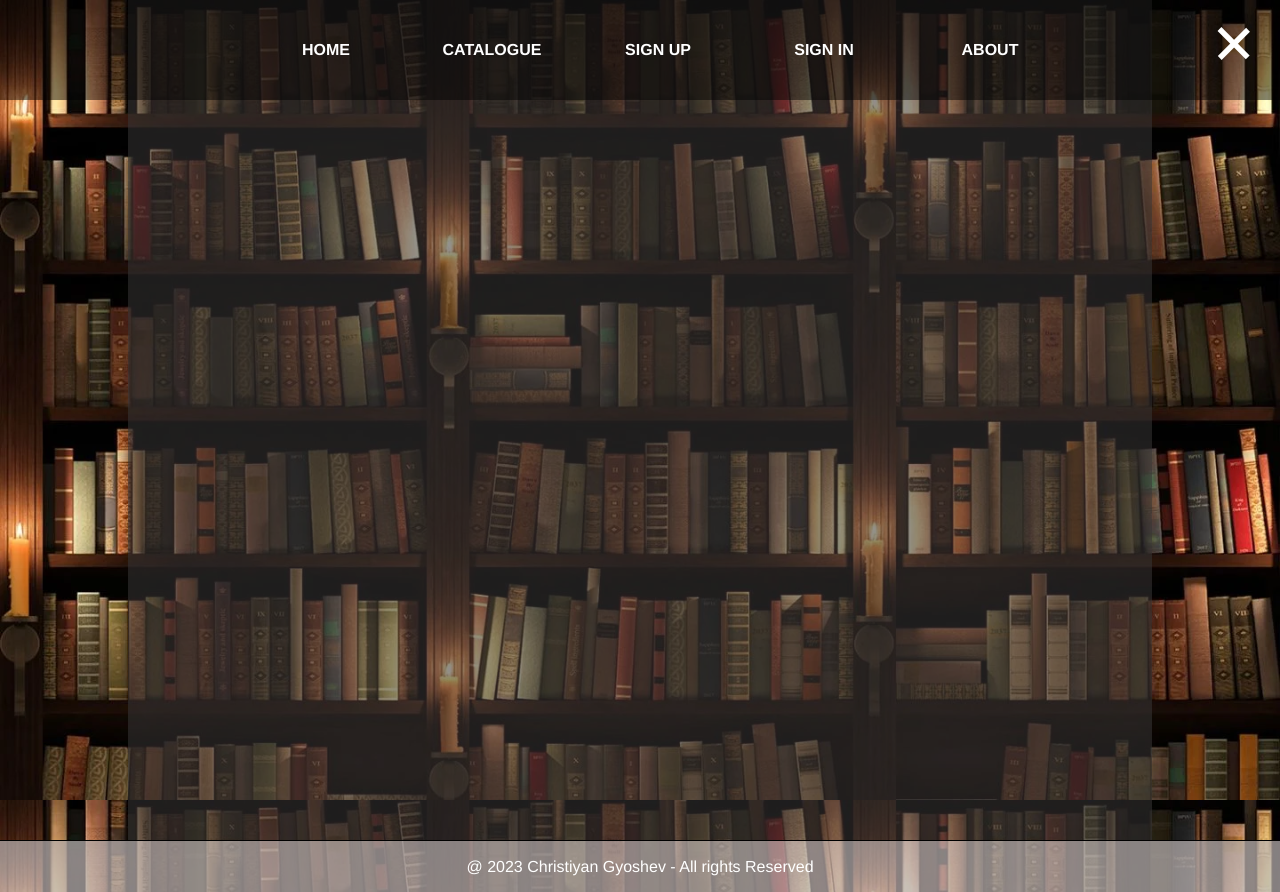
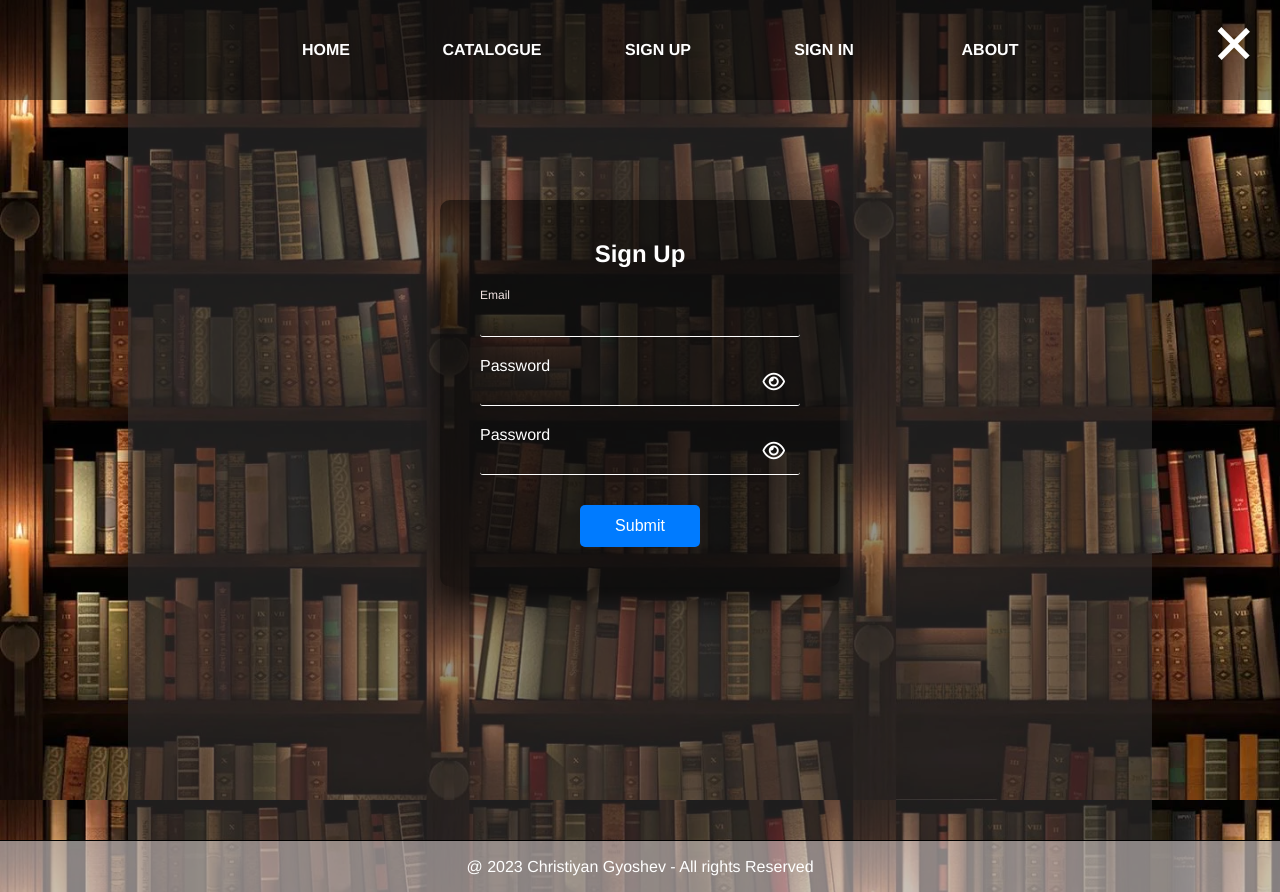
Before and after one commit to ChrGyoshev/SoftUniReactProject, a React (Create React App) app in the folder front-end/: page /sign-up in a window 1280 px wide. Built offline with nearby package versions, Linux system fonts and the light colour scheme.

Commit message:
creating sign in page

```diff
--- a/front-end/src/App.js
+++ b/front-end/src/App.js
@@ -1,6 +1,7 @@
 import NavBar from "./components/Navbar";
 import Main from "./components/Home";
 import About from "./components/About";
+import SignUp from "./components/SignUp";
 import { Route, Routes } from "react-router-dom";
 
 function App() {
@@ -10,6 +11,7 @@ function App() {
       <Routes>
         <Route path="/" element={<Main />} />
         <Route path="/about" element={<About />} />
+        <Route path="/sign-up" element={<SignUp />} />
       </Routes>
     </>
   );
--- /dev/null
+++ b/front-end/src/assets/css/formLogin.css
@@ -0,0 +1,154 @@
+.login-box form input:-webkit-autofill,
+input:-webkit-autofill:hover,
+input:-webkit-autofill:focus,
+input:-webkit-autofill:active{
+    -webkit-text-fill-color: #fdfcfc !important;
+}
+
+
+
+.login-box {
+  width: 400px;
+  padding: 40px;
+  margin: 0 auto;
+  background: rgba(0,0,0,.5);
+  box-sizing: border-box;
+  box-shadow: 0 15px 25px rgba(0,0,0,.6);
+  border-radius: 10px;
+}
+
+.login-box h2 {
+  margin: 0 0 30px;
+  padding: 0;
+  color: #fff;
+  text-align: center;
+}
+
+.login-box .user-box {
+  position: relative;
+}
+
+.login-box .user-box input {
+  width: 100%;
+  padding: 10px 0;
+  font-size: 16px;
+  color: #fff;
+  margin-bottom: 30px;
+  border: none;
+  border-bottom: 1px solid #fff;
+  outline: none;
+  background: transparent;
+}
+.user-box label {
+  color: white;
+}
+.login-box .user-box label {
+  position: absolute;
+  top:0;
+  left: 0;
+  padding: 10px 0;
+  font-size: 16px;
+  color: #fff;
+  pointer-events: none;
+  transition: .5s;
+}
+
+
+
+.login-box form a {
+  position: relative;
+  display: inline-block;
+  padding: 10px 20px;
+  color: #ffffff;
+  font-size: 16px;
+  text-decoration: none;
+  text-transform: uppercase;
+  overflow: hidden;
+  transition: .5s;
+  margin-top: 40px;
+  letter-spacing: 4px
+}
+
+.login-box a span {
+  position: absolute;
+  display: block;
+}
+
+
+
+.submit {
+      background-color: #007bff;
+    color: #fff;
+    border: none;
+    padding: 12px 35px;
+    cursor: pointer;
+    font-size: 16px;
+    border-radius: 5px;
+    margin-bottom: 10px;
+    display: block;
+    margin: 0 auto;
+
+
+}
+
+.submit:hover {
+  background: rgb(255, 255, 255);
+  box-shadow: 0 0 1px 1px rgb(255, 255, 255);
+  border:none;
+  color: black;
+  cursor: pointer;
+}
+
+
+
+.separator {
+  position: relative;
+  width: 57%;
+  margin: auto;
+  margin-bottom: 30px;
+  margin-top: 30px;
+}
+
+.separator h2 {
+ position: absolute;
+    top: -6px;
+    font-size: 12px;
+    left: 43%;
+    background-color: black;
+
+}
+
+
+
+
+.fa-eye {
+  position: absolute;
+  color: white;
+  right: 15px;
+  top: 5px;
+  font-size: 20px;
+}
+
+input {
+  border: 3px solid grey;
+  border-radius: 3px;
+}
+
+
+
+
+.login-box .user-box input:valid ~ label {
+  top: -20px;
+
+
+}
+
+
+.login-box .user-box input:focus ~ label {
+    top: -20px;
+    top: -20px;
+    left: 0;
+    font-size: 12px;
+    color: rgba(246, 231, 231, 0.98);
+
+}
--- a/front-end/src/assets/css/style.css
+++ b/front-end/src/assets/css/style.css
@@ -1,3 +1,4 @@
 @import './body.css';
 @import './nav.css';
 @import './fonts.css';
+@import './formLogin.css';
--- a/front-end/src/components/Navbar.js
+++ b/front-end/src/components/Navbar.js
@@ -18,9 +18,11 @@ const NavBar = () => {
               <a className="li">Catalogue</a>
             </li>
 
-            <li className="lia">
-              <a className="li">Sign Up</a>
-            </li>
+            <Link to="/sign-up">
+              <li className="lia">
+                <span className="li">Sign Up</span>
+              </li>
+            </Link>
 
             <li className="lia">
               <a className="li">Sign In</a>
--- /dev/null
+++ b/front-end/src/components/SignUp.js
@@ -0,0 +1,38 @@
+const SignUp = () => {
+  return (
+    <>
+      <div className="login-box sign-up-box">
+        <h2>Sign Up</h2>
+        <form method="post" action="">
+          <div className="user-box">
+            <input
+              type="text"
+              name="email"
+              autoFocus
+              autoCapitalize="none"
+              autoComplete="email"
+              maxLength={254}
+            />
+            <label>Email</label>
+          </div>
+
+          <div className="user-box">
+            <i className="fa-regular fa-eye"></i>
+            <input type="password" />
+            <label>Password</label>
+          </div>
+
+          <div className="user-box">
+            <i className="fa-regular fa-eye"></i>
+            <input type="password" />
+            <label>Password</label>
+          </div>
+
+          <button className="submit">Submit</button>
+        </form>
+      </div>
+    </>
+  );
+};
+
+export default SignUp;
```
